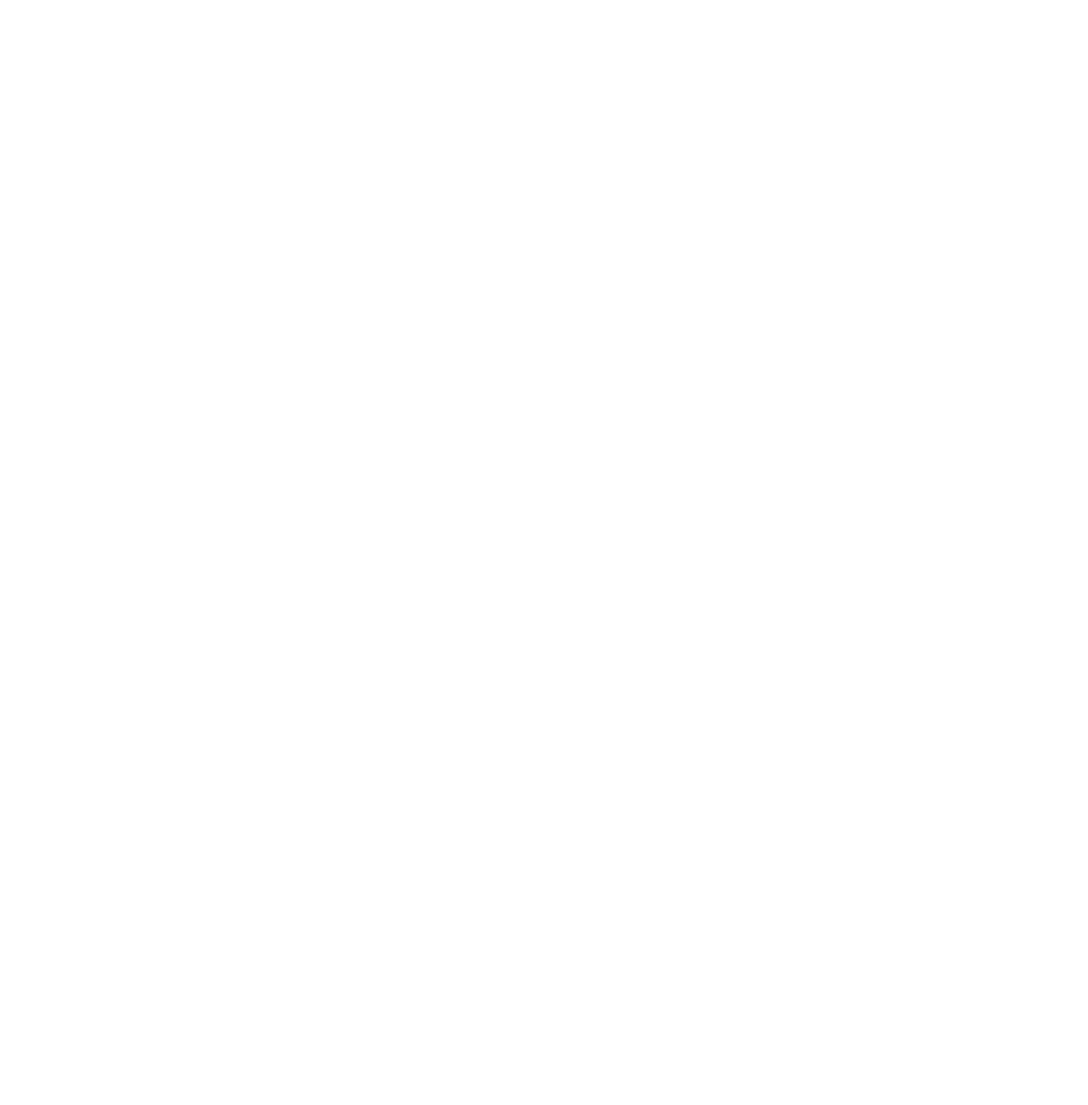
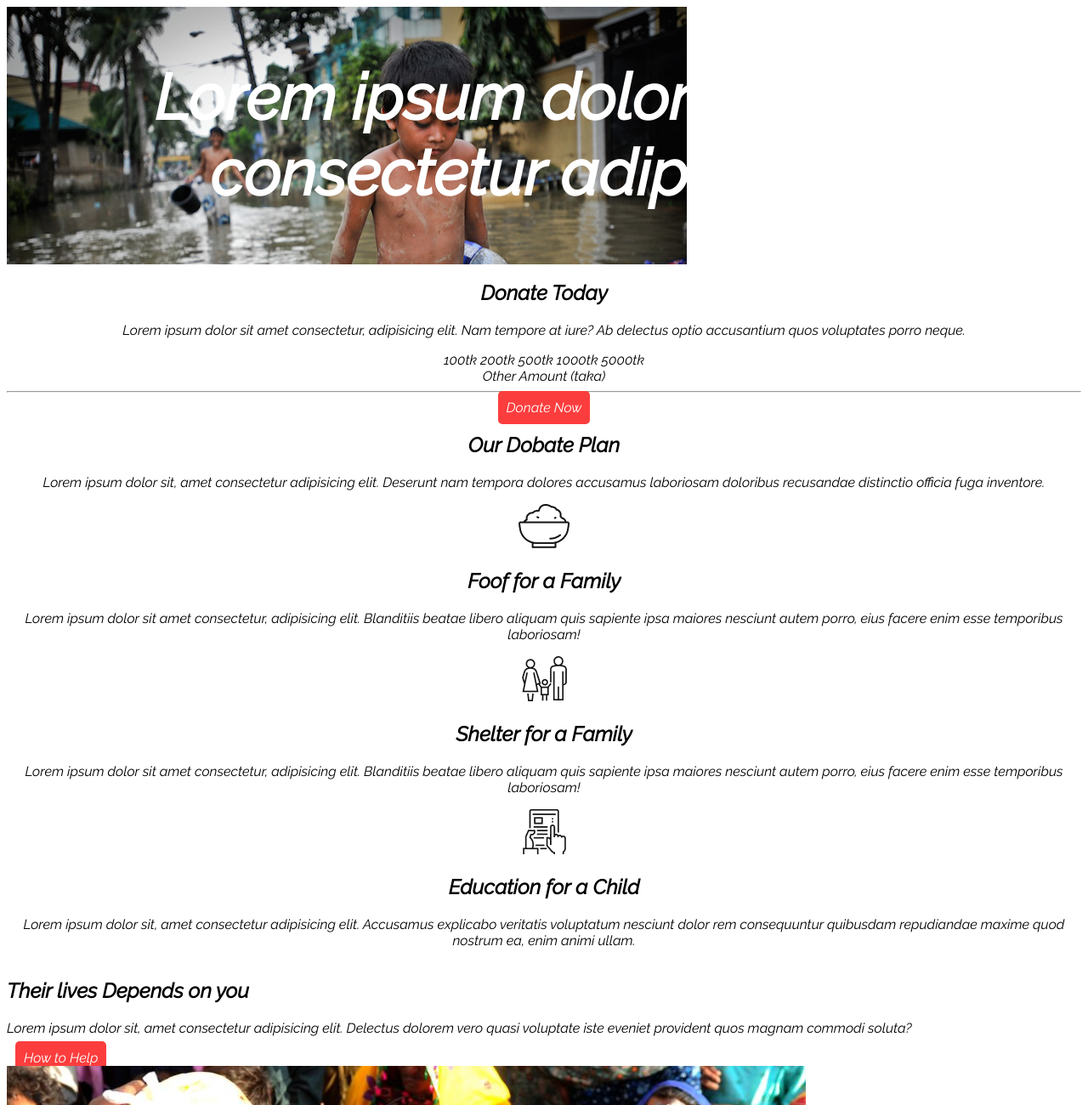
Before and after one commit to humayon-is-on/first-assignment, a plain HTML site: page index.html in a window 1280 px wide. Shown: the top 1300 px of the page at 85% size. Before the commit the page ends 800 px from the top, so only its background shows below. Drawn offline with Linux system fonts and the light colour scheme.

Commit message:
frame updat

```diff
--- a/index.html
+++ b/index.html
@@ -8,14 +8,74 @@
     <link rel="preconnect" href="https://fonts.googleapis.com">
     <link rel="preconnect" href="https://fonts.gstatic.com" crossorigin>
     <link href="https://fonts.googleapis.com/css2?family=Mukta&family=Raleway:ital@1&display=swap" rel="stylesheet">
+    <link rel="stylesheet" href="style.css">
     <title> 1st-Assignment</title>
+
 </head>
 
 <body>
+    <section class="head all-center ">
+        <h1>Lorem ipsum dolor sit amet consectetur adipisicing.</h1>
+
+    </section>
+    <section class="all-center">
+        <h1>Donate Today</h1>
+        <p>Lorem ipsum dolor sit amet consectetur, adipisicing elit. Nam tempore at iure? Ab delectus optio accusantium quos voluptates porro neque.
+
+        </p>
+
+        100tk <span>200tk</span> 500tk 1000tk 5000tk <br> Other Amount (taka)
+        <hr>
+        <a class="btn" target="_blank" href="http:">Donate Now</a>
+    </section>
+    <section class="all-center">
+        <h1>Our Dobate Plan</h1>
+        <p>Lorem ipsum dolor sit, amet consectetur adipisicing elit. Deserunt nam tempora dolores accusamus laboriosam doloribus recusandae distinctio officia fuga inventore.</p>
+        <div>
+            <img src="pics/food.png" alt="">
+            <h2>Foof for a Family</h2>
+            <p>Lorem ipsum dolor sit amet consectetur, adipisicing elit. Blanditiis beatae libero aliquam quis sapiente ipsa maiores nesciunt autem porro, eius facere enim esse temporibus laboriosam!</p>
+        </div>
+        <div>
+            <img src="pics/shelter.png" alt="">
+            <h2>Shelter for a Family</h2>
+            <p>Lorem ipsum dolor sit amet consectetur, adipisicing elit. Blanditiis beatae libero aliquam quis sapiente ipsa maiores nesciunt autem porro, eius facere enim esse temporibus laboriosam!</p>
+        </div>
+        <div>
+            <img src="pics/Frame-1.png" alt="">
+            <h2> Education for a Child</h2>
+            <p>Lorem ipsum dolor sit, amet consectetur adipisicing elit. Accusamus explicabo veritatis voluptatum nesciunt dolor rem consequuntur quibusdam repudiandae maxime quod nostrum ea, enim animi ullam.</p>
+
+        </div>
+    </section>
+    <section>
+        <div>
+            <h1>Their lives Depends on you</h1>
+            <p>Lorem ipsum dolor sit, amet consectetur adipisicing elit. Delectus dolorem vero quasi voluptate iste eveniet provident quos magnam commodi soluta?</p>
+            <a class="btn" target="_blank" href="http:">How to Help</a>
+        </div>
+        <div>
+            <img src="pics/donation0.jpg" alt="">
+        </div>
+    </section>
+    <section>
+        <div>
+            <img src="pics/donation9.jpg" alt="">
+        </div>
+        <div>
+            <h1>Their houses Depends on you</h1>
+            <p>Lorem ipsum dolor sit, amet consectetur adipisicing elit. Delectus dolorem vero quasi voluptate iste eveniet provident quos magnam commodi soluta?</p>
+            <a class="btn" target="_blank" href="http:">How to Help</a>
+        </div>
+    </section>
+    <section>
+
+    </section>
 
 </body>
-<footer>
-
+<footer class="all-center">
+    <h3> be humble </h3>
+    <p>I will do it </p>
 </footer>
 
 </html>
--- a/style.css
+++ b/style.css
@@ -2,3 +2,37 @@ body {
     font-family: 'Mukta', sans-serif;
     font-family: 'Raleway', sans-serif;
 }
+
+.all-center {
+    text-align: center;
+    align-content: center;
+    justify-content: center;
+}
+
+.taka {
+    display: flex;
+    white-space: 30px;
+}
+
+.btn {
+    text-decoration: none;
+    color: #fff;
+    margin: 10px;
+    padding: 10px;
+    background-color: rgb(252, 61, 61);
+    border-radius: 5px;
+}
+
+.head {
+    background-image: url(pics/donation9.jpg);
+    background-repeat: no-repeat;
+    color: rgb(255, 255, 255);
+    font-size: 50px;
+    font-weight: 100px;
+}
+
+footer {
+    height: 100px;
+    background-color: rgb(20, 20, 35);
+    color: rgb(255, 255, 255);
+}
```
Also changed, not shown: pics/donation0.jpg (added), pics/donation1.jpg (added), pics/donation5.jpg (added), pics/donation8.jpg (added), pics/donation9.jpg (added), 1 other file.
